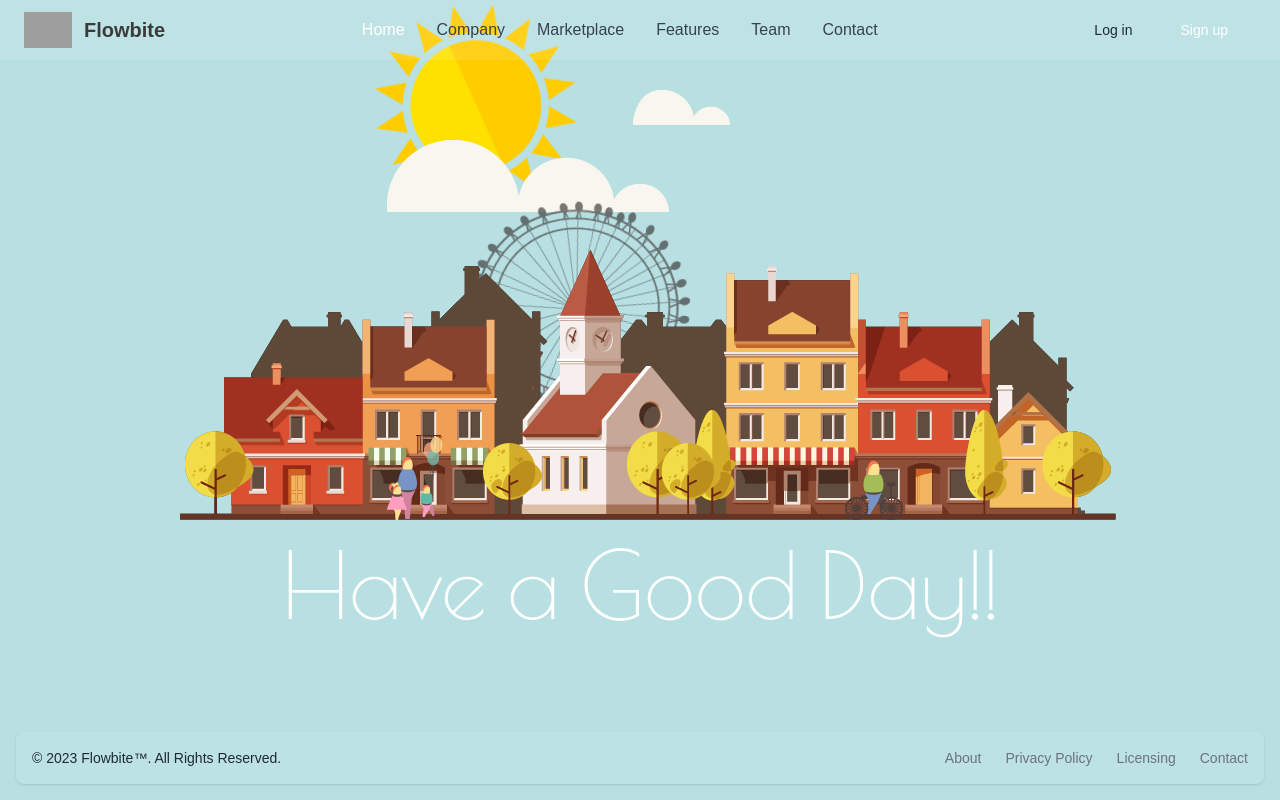
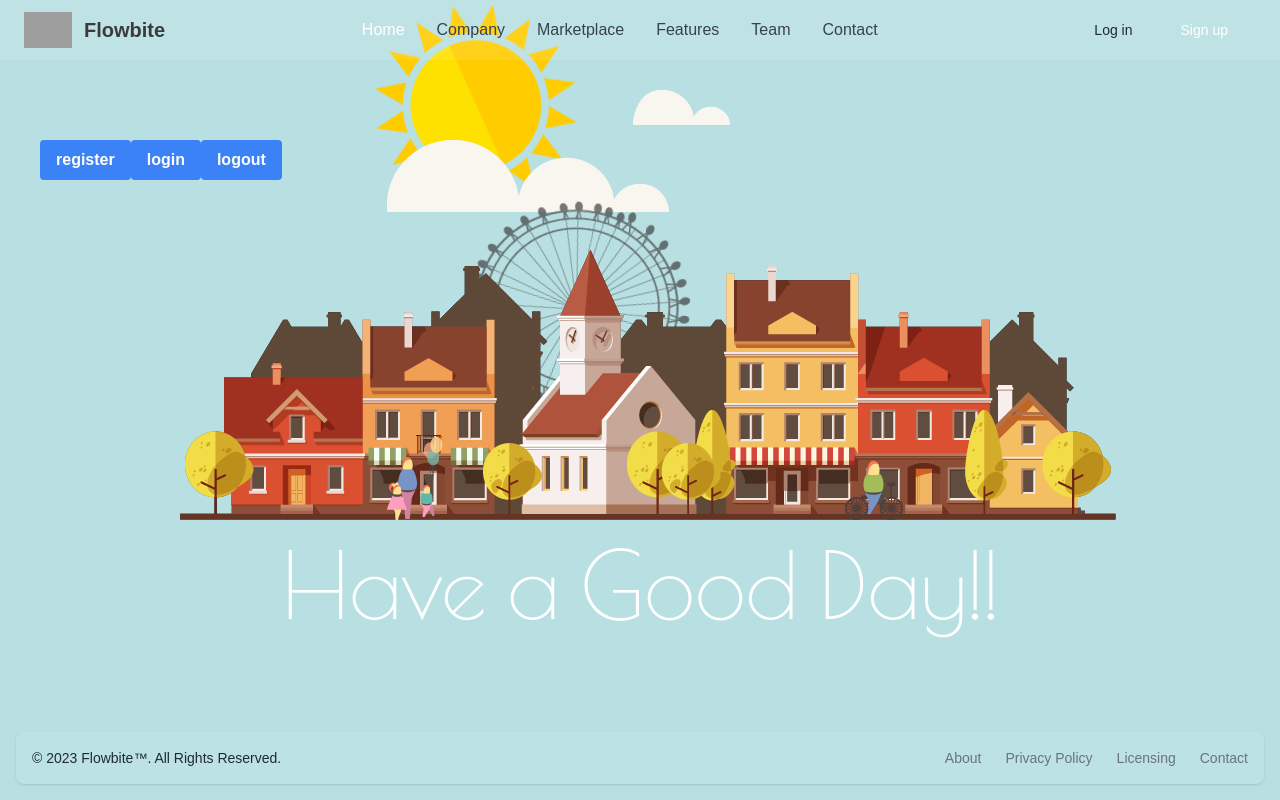
Before and after one commit to jiyoon-lee/BeBeFace-web, a Next.js app: page / in a window 1280 px wide. Built offline with nearby package versions, Linux system fonts and the light colour scheme; grey boxes are pictures that could not be loaded; a web font is replaced by a local one.

Commit message:
231122 jyl auth api 테스트를 위한 커밋

```diff
--- a/src/app/page.jsx
+++ b/src/app/page.jsx
@@ -7,6 +7,7 @@ import man from "../../public/mainPageStyle/img/man.png";
 import sun from "../../public/mainPageStyle/img/sun.png";
 import town_day from "../../public/mainPageStyle/img/town_day.png";
 import town_night from "../../public/mainPageStyle/img/town_night.png";
+import TestApi from "@/components/TestApi";
 export default function HomePage() {
   return (
     <>
@@ -29,6 +30,7 @@ export default function HomePage() {
           <Image src={family} className="family" alt="" />
         </article>
       </section>
+      <TestApi />
     </>
   );
 }
--- /dev/null
+++ b/src/components/TestApi.jsx
@@ -0,0 +1,97 @@
+"use client";
+import React from "react";
+
+export default function TestApi() {
+  const register = () => {
+    const myHeaders = new Headers();
+    myHeaders.append("Content-Type", "application/json");
+
+    const raw = JSON.stringify({
+      account: "abc123",
+      password: "password",
+      nickname: "junho",
+      name: "junho",
+      email: "junho5336@gmail.com",
+    });
+
+    const requestOptions = {
+      method: "POST",
+      headers: myHeaders,
+      body: raw,
+      redirect: "follow",
+    };
+
+    fetch("http://localhost:8080/register", requestOptions)
+      .then((response) => response.text())
+      .then((result) => console.log(result))
+      .catch((error) => console.log("error", error));
+  };
+
+  const login = () => {
+    var myHeaders = new Headers();
+    myHeaders.append("Content-Type", "application/json");
+
+    var raw = JSON.stringify({
+      email: "junho5336@gmail.com",
+      password: "password",
+    });
+
+    var requestOptions = {
+      method: "POST",
+      headers: myHeaders,
+      body: raw,
+      redirect: "follow",
+    };
+
+    fetch("http://localhost:8080/login", requestOptions)
+      .then((response) => response.text())
+      .then((result) => console.log(result))
+      .catch((error) => console.log("error", error));
+  };
+
+  const logout = () => {
+    var myHeaders = new Headers();
+    myHeaders.append("Content-Type", "application/json");
+
+    var raw = JSON.stringify({
+      email: "junho5336@gmail.com",
+      password: "password",
+    });
+
+    var requestOptions = {
+      method: "POST",
+      headers: myHeaders,
+      body: raw,
+      redirect: "follow",
+    };
+
+    fetch("http://localhost:8080/logout", requestOptions)
+      .then((response) => response.text())
+      .then((result) => console.log(result))
+      .catch((error) => console.log("error", error));
+  };
+  return (
+    <>
+      <div className="absolute">
+        <button
+          onClick={register}
+          className="bg-blue-500 hover:bg-blue-700 text-white font-bold py-2 px-4 rounded"
+        >
+          register
+        </button>
+        <button
+          onClick={login}
+          className="bg-blue-500 hover:bg-blue-700 text-white font-bold py-2 px-4 rounded"
+        >
+          login
+        </button>
+        <button
+          onClick={logout}
+          className="bg-blue-500 hover:bg-blue-700 text-white font-bold py-2 px-4 rounded"
+        >
+          logout
+        </button>
+      </div>
+    </>
+  );
+}
--- a/tsconfig.json
+++ b/tsconfig.json
@@ -27,7 +27,8 @@
     "**/*.ts",
     "**/*.tsx",
     ".next/types/**/*.ts",
-    "src/app/page.jsx"
+    "src/app/page.jsx",
+    "src/components/TestApi.jsx"
   ],
   "exclude": ["node_modules"]
 }
```
